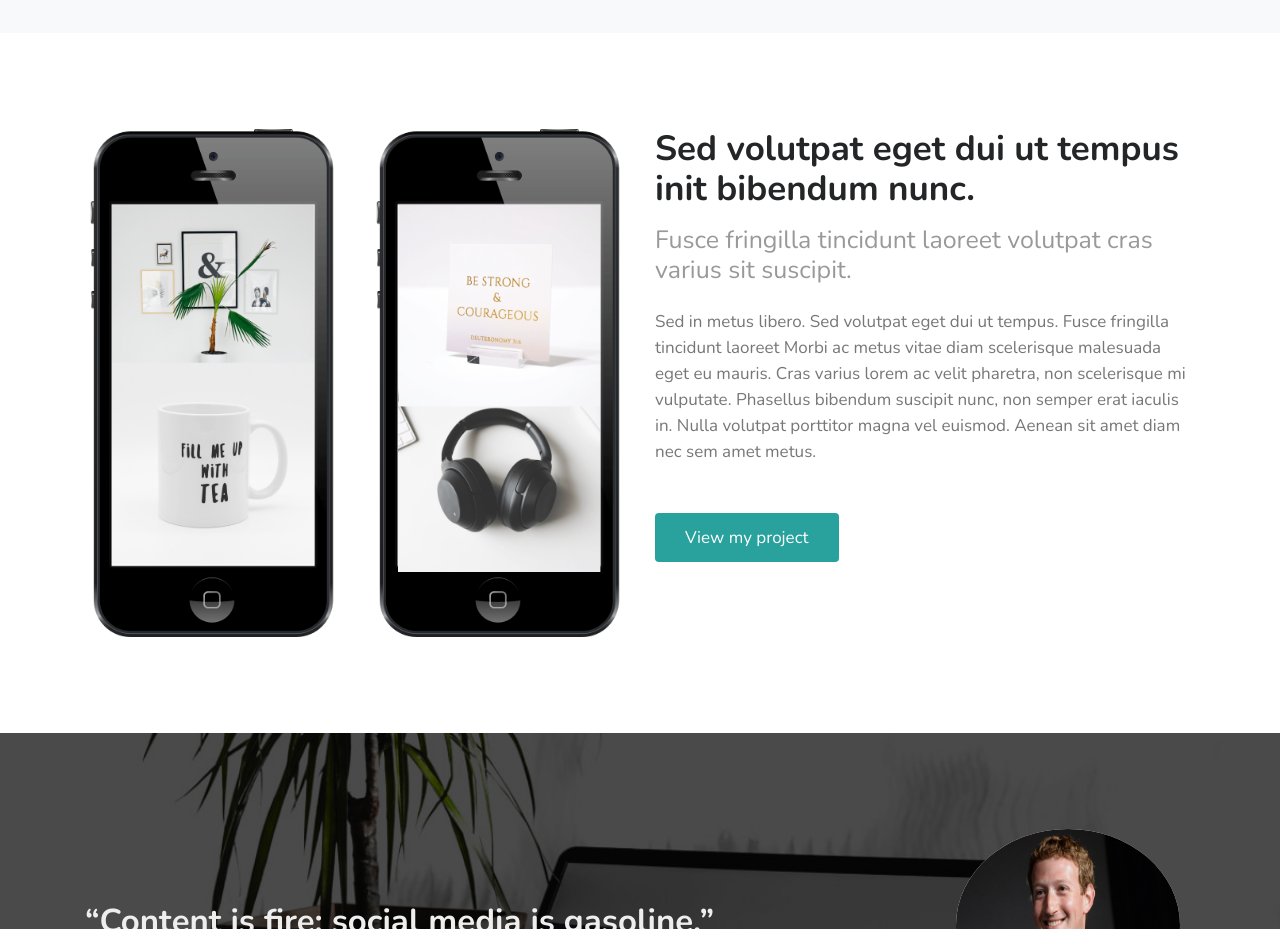
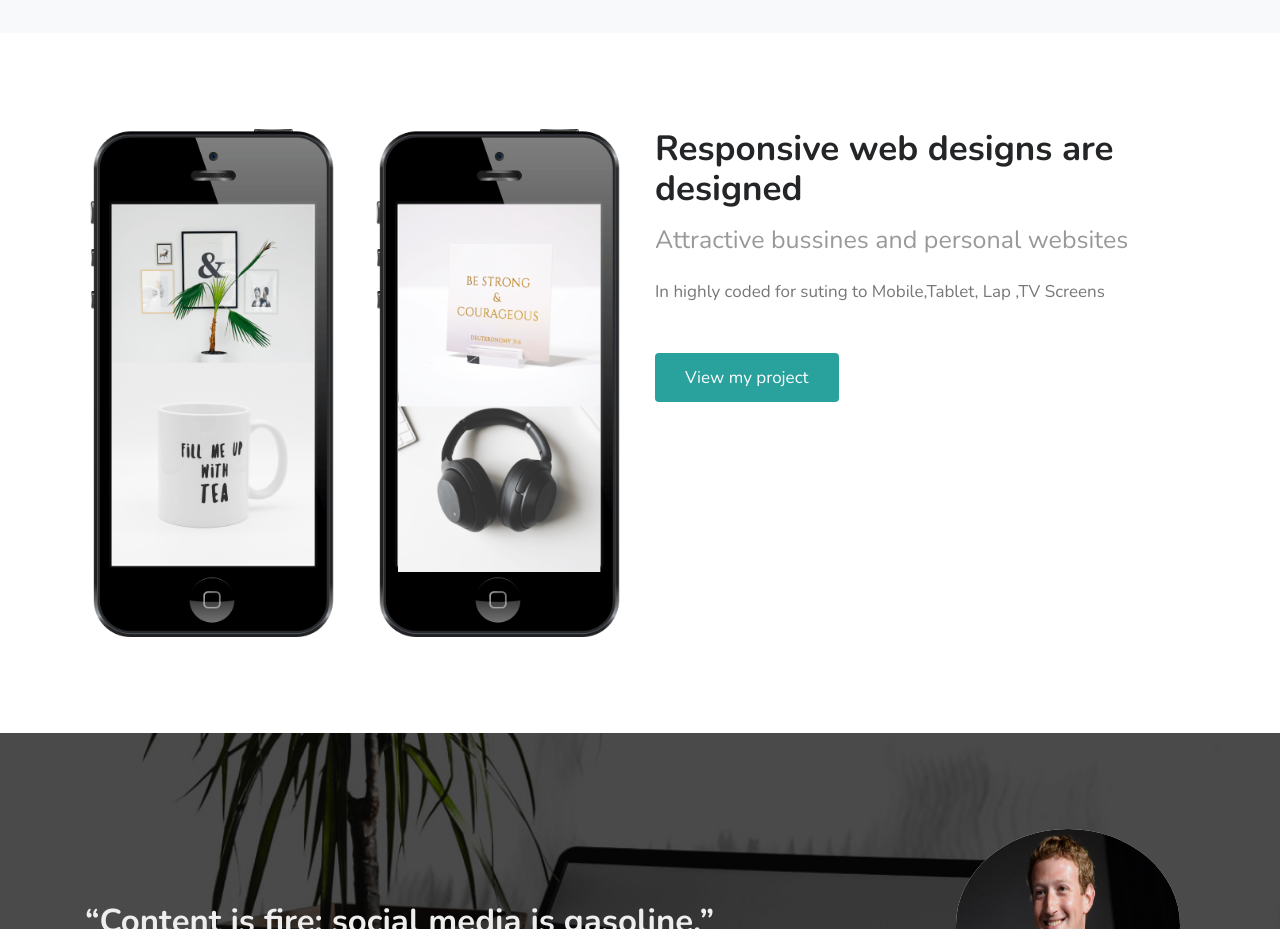
Before and after one commit to Karun-fiverr/fiverr, a plain HTML site: page index.html in a window 1280 px wide. Shown: the part 2120-3049 px from the top of the page. Drawn offline with nearby package versions, Linux system fonts and the light colour scheme.

Commit message:
second commit

```diff
--- a/index.html
+++ b/index.html
@@ -159,13 +159,10 @@ Author URL: http://w3layouts.com
                 </div>
             </div>
             <div class="col-lg-6 mt-lg-0 mt-md-5 mt-4">
-                <h3>Sed volutpat eget dui ut tempus init bibendum nunc.</h3>
-                <h5 class="mt-3">Fusce fringilla tincidunt laoreet volutpat cras varius sit suscipit.</h5>
-                <p class="mt-4 mb-0"> Sed in metus libero. Sed volutpat eget dui ut tempus. Fusce fringilla tincidunt laoreet
-                    Morbi ac metus vitae diam scelerisque malesuada eget eu mauris. Cras varius lorem ac velit pharetra,
-                    non scelerisque mi vulputate. Phasellus bibendum suscipit nunc, non semper erat iaculis in. Nulla
-                    volutpat porttitor magna vel euismod. Aenean sit amet diam nec sem
-                    amet metus.</p>
+                <h3>Responsive web designs are designed</h3>
+                <h5 class="mt-3">Attractive bussines and personal websites</h5>
+                <p class="mt-4 mb-0"> In highly coded for suting to Mobile,Tablet, Lap ,TV Screens
+                    </p>
                 <a href="#blog.html" class="primary-btn-style btn-primary btn mt-lg-5 mt-4">View my project</a>
             </div>
         </div>
```
